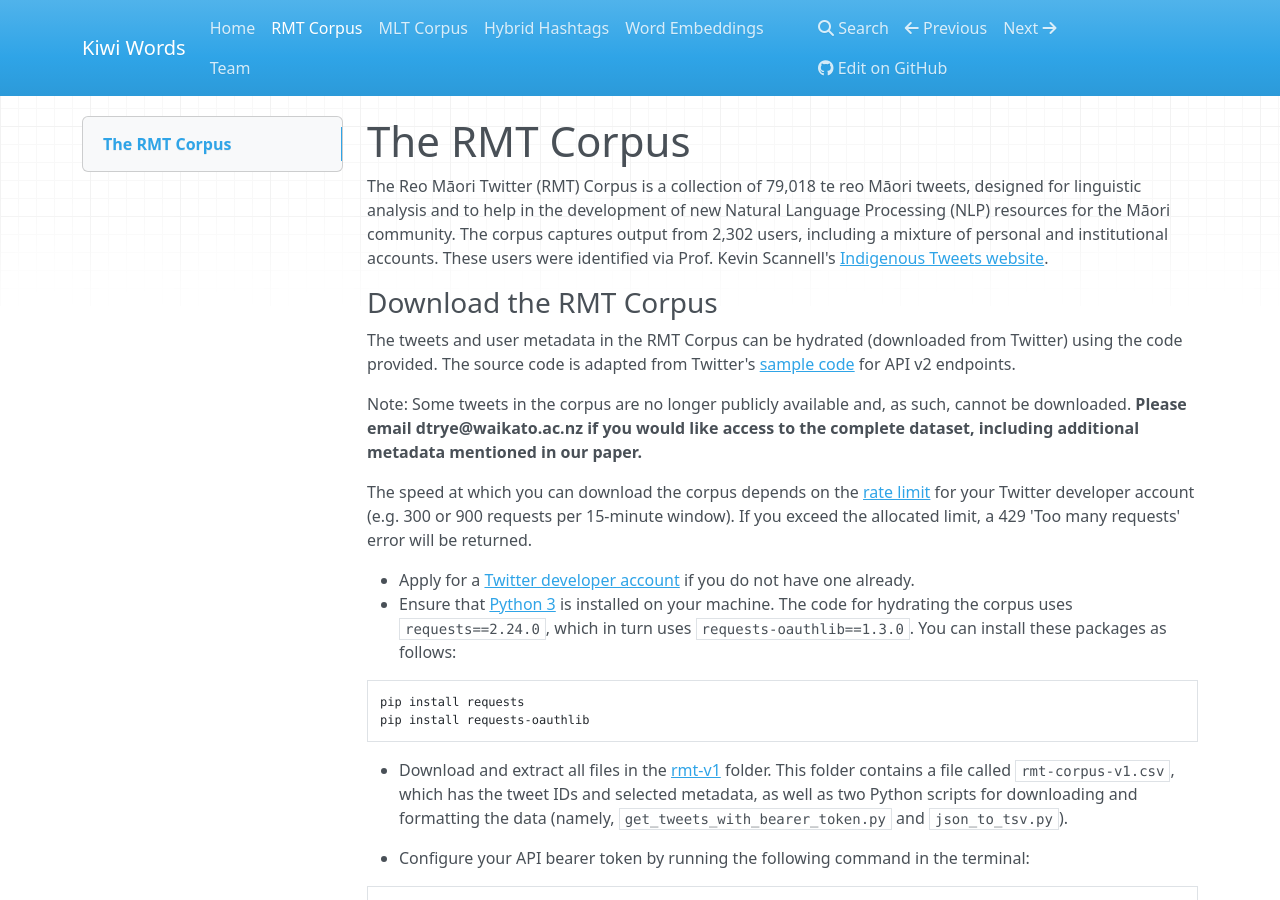
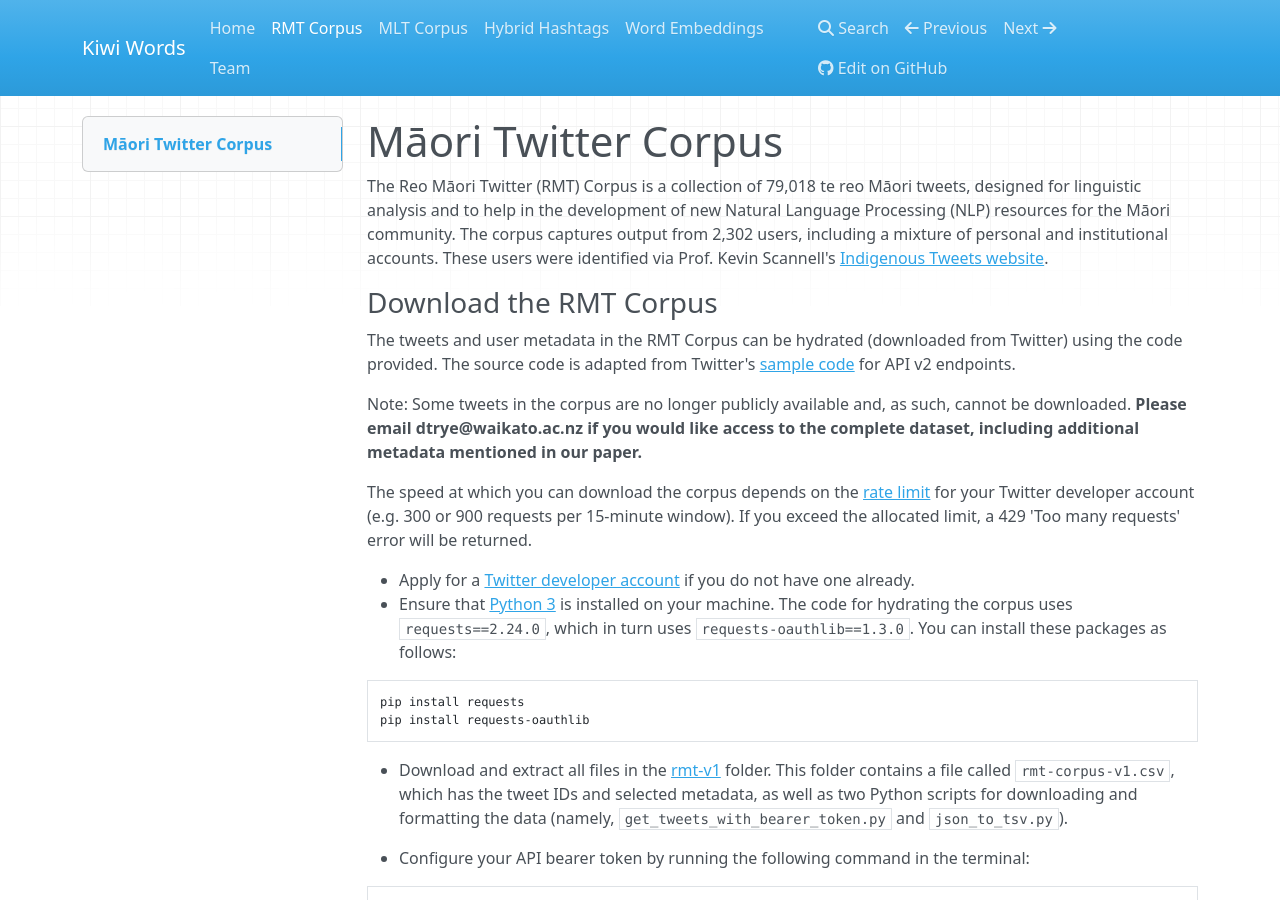
Before and after one commit to Waikato/kiwiwords, an MkDocs documentation site: the page built from docs/rmt_corpus.md, in a window 1280 px wide and 900 px high. Built offline with MkDocs 1.6.1, drawn with Linux system fonts in a browser that asks for light colours; nearby versions of some CDN libraries.

Commit message:
Update rmt_corpus.md

```diff
--- a/docs/rmt_corpus.md
+++ b/docs/rmt_corpus.md
@@ -1,4 +1,4 @@
-# The RMT Corpus
+# Māori Twitter Corpus
 The Reo Māori Twitter (RMT) Corpus is a collection of 79,018 te reo Māori tweets, designed for linguistic analysis and to help in the development of new Natural Language Processing (NLP) resources for the Māori community. The corpus captures output from 2,302 users, including a mixture of personal and institutional accounts. These users were identified via Prof. Kevin Scannell's [Indigenous Tweets website](http://indigenoustweets.com/mi/).
 
 ### Download the RMT Corpus
```
